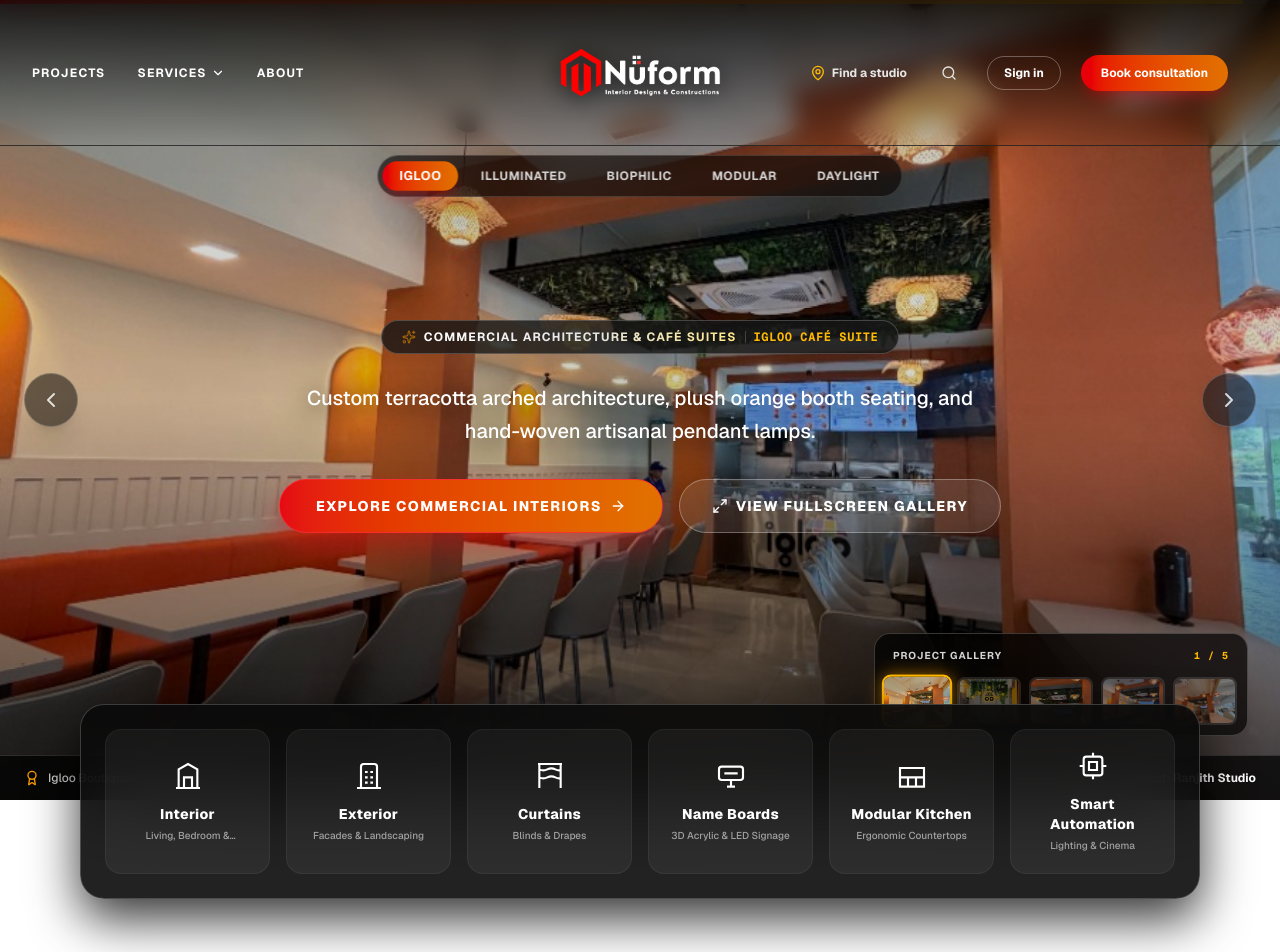
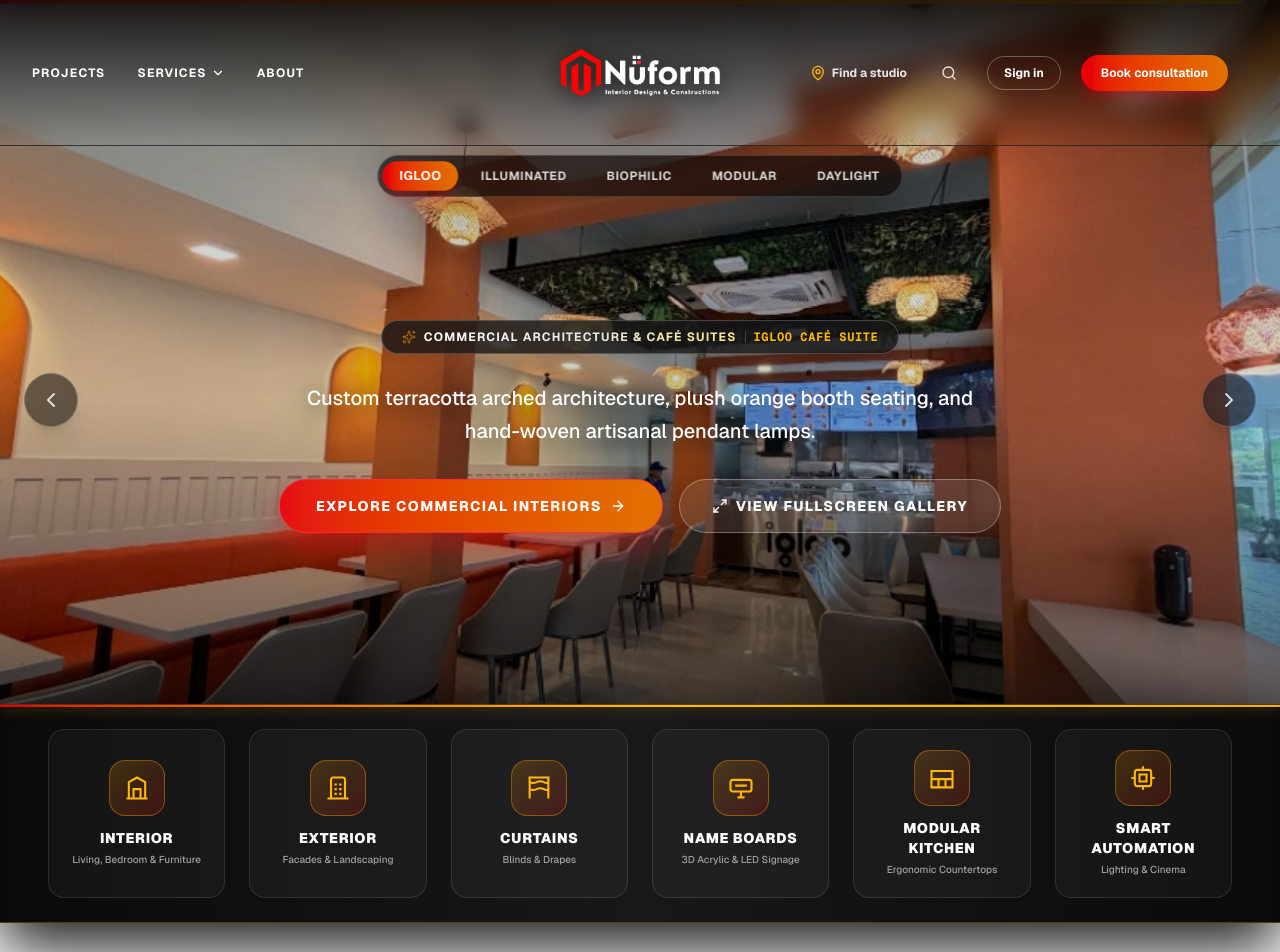
Before and after one commit to venkaat/nuform, a Next.js app: page / in a window 1280 px wide. Shown: the top 952 px of the page. Built offline with nearby package versions, Linux system fonts and the light colour scheme.

Commit message:
Make CategoryQuickBar full-width with luxury amber/red theme, and remove hero right project gallery dock

```diff
--- a/components/CategoryQuickBar.tsx
+++ b/components/CategoryQuickBar.tsx
@@ -8,7 +8,6 @@ import {
   Tag,
   Utensils,
   Cpu,
-  ArrowRight,
 } from "lucide-react";
 
 interface CategoryQuickBarProps {
@@ -21,102 +20,104 @@ export const QUICK_CATEGORIES = [
     title: "Interior",
     subtitle: "Living, Bedroom & Furniture",
     icon: (
-      <svg className="w-8 h-8 stroke-current fill-none stroke-[1.6]" viewBox="0 0 24 24">
+      <svg className="w-7 h-7 stroke-current fill-none stroke-[1.8]" viewBox="0 0 24 24">
         <path d="M3 21h18M5 21V7l7-4 7 4v14M9 13h6v8H9z" />
       </svg>
     ),
-    lucideIcon: Home,
   },
   {
     id: "exterior",
     title: "Exterior",
     subtitle: "Facades & Landscaping",
     icon: (
-      <svg className="w-8 h-8 stroke-current fill-none stroke-[1.6]" viewBox="0 0 24 24">
+      <svg className="w-7 h-7 stroke-current fill-none stroke-[1.8]" viewBox="0 0 24 24">
         <path d="M3 21h18M6 21V5a2 2 0 0 1 2-2h8a2 2 0 0 1 2 2v16M9 9h2M13 9h2M9 13h2M13 13h2M9 17h2M13 17h2" />
       </svg>
     ),
-    lucideIcon: Building2,
   },
   {
     id: "curtains",
     title: "Curtains",
     subtitle: "Blinds & Drapes",
     icon: (
-      <svg className="w-8 h-8 stroke-current fill-none stroke-[1.6]" viewBox="0 0 24 24">
+      <svg className="w-7 h-7 stroke-current fill-none stroke-[1.8]" viewBox="0 0 24 24">
         <path d="M3 3h18M4 3v18M20 3v18M4 7c2 1 4 1 6 0s4-1 6 0 4 1 4 0M4 13c2 1 4 1 6 0s4-1 6 0 4 1 4 0" />
       </svg>
     ),
-    lucideIcon: Sparkles,
   },
   {
     id: "name-boards",
     title: "Name Boards",
     subtitle: "3D Acrylic & LED Signage",
     icon: (
-      <svg className="w-8 h-8 stroke-current fill-none stroke-[1.6]" viewBox="0 0 24 24">
+      <svg className="w-7 h-7 stroke-current fill-none stroke-[1.8]" viewBox="0 0 24 24">
         <rect x="3" y="5" width="18" height="10" rx="2" />
         <path d="M7 10h10M12 15v5M9 20h6" />
       </svg>
     ),
-    lucideIcon: Tag,
   },
   {
     id: "modular-kitchen",
     title: "Modular Kitchen",
     subtitle: "Ergonomic Countertops",
     icon: (
-      <svg className="w-8 h-8 stroke-current fill-none stroke-[1.6]" viewBox="0 0 24 24">
+      <svg className="w-7 h-7 stroke-current fill-none stroke-[1.8]" viewBox="0 0 24 24">
         <path d="M3 6h18v14H3zM3 13h18M9 13v7M15 13v7M7 9h.01M17 9h.01" />
       </svg>
     ),
-    lucideIcon: Utensils,
   },
   {
     id: "smart-automation",
     title: "Smart Automation",
     subtitle: "Lighting & Cinema",
     icon: (
-      <svg className="w-8 h-8 stroke-current fill-none stroke-[1.6]" viewBox="0 0 24 24">
+      <svg className="w-7 h-7 stroke-current fill-none stroke-[1.8]" viewBox="0 0 24 24">
         <rect x="5" y="5" width="14" height="14" rx="2" />
         <path d="M9 9h6v6H9zM12 2v3M12 19v3M2 12h3M19 12h3" />
       </svg>
     ),
-    lucideIcon: Cpu,
   },
 ];
 
 export default function CategoryQuickBar({ onSelectCategory }: CategoryQuickBarProps) {
   return (
-    <div className="relative z-30 max-w-6xl mx-auto px-4 -mt-16 sm:-mt-20 md:-mt-24 mb-12 pointer-events-auto">
-      {/* Floating Dark Pill Bar */}
-      <div className="bg-neutral-950/90 backdrop-blur-2xl border border-white/20 rounded-3xl p-4 sm:p-6 shadow-[0_20px_50px_rgba(0,0,0,0.8)]">
+    <div className="relative z-30 w-full -mt-16 sm:-mt-20 md:-mt-24 mb-16 pointer-events-auto">
+      {/* Full Width Luxury Bar with Gold & Crimson Gradient Theme */}
+      <div className="w-full bg-gradient-to-r from-neutral-950 via-zinc-900 to-neutral-950 backdrop-blur-2xl border-y border-amber-500/30 shadow-[0_25px_60px_rgba(0,0,0,0.9)] py-6 px-4 sm:px-8 lg:px-12 relative overflow-hidden">
 
-        {/* Category Items Grid */}
-        <div className="grid grid-cols-2 sm:grid-cols-3 lg:grid-cols-6 gap-3 sm:gap-4">
+        {/* Decorative Top Glowing Amber-Red Gradient Accent Line */}
+        <div className="absolute top-0 inset-x-0 h-0.5 bg-gradient-to-r from-red-600 via-amber-400 to-yellow-500 shadow-[0_0_15px_rgba(245,158,11,0.8)]" />
+
+        {/* Max Width Container Grid */}
+        <div className="max-w-7xl mx-auto">
+          <div className="grid grid-cols-2 sm:grid-cols-3 lg:grid-cols-6 gap-4 sm:gap-6">
             {QUICK_CATEGORIES.map((cat) => (
               <button
                 key={cat.id}
                 onClick={() => onSelectCategory(cat.title)}
-              className="flex flex-col items-center justify-center p-4 sm:p-5 rounded-2xl bg-white/5 hover:bg-gradient-to-b hover:from-amber-500/20 hover:to-red-600/20 border border-white/5 hover:border-amber-500/50 transition-all duration-300 group cursor-pointer hover:scale-105 hover:shadow-xl"
+                className="flex flex-col items-center justify-center p-4 sm:p-5 rounded-2xl bg-white/[0.04] hover:bg-white/[0.09] border border-white/10 hover:border-amber-500/60 transition-all duration-300 group cursor-pointer hover:-translate-y-1.5 hover:shadow-[0_12px_30px_rgba(245,158,11,0.25)] relative overflow-hidden"
               >
-              {/* Icon Container */}
-              <div className="text-white group-hover:text-amber-400 transition-colors duration-300 mb-3 transform group-hover:-translate-y-1">
+                {/* Subtle Hover Gradient Fill */}
+                <div className="absolute inset-0 bg-gradient-to-br from-amber-500/10 via-transparent to-red-600/10 opacity-0 group-hover:opacity-100 transition-opacity duration-300 pointer-events-none" />
+
+                {/* Icon Container with Radiant Amber-Gold Gradient Badge */}
+                <div className="w-14 h-14 rounded-2xl bg-gradient-to-br from-amber-500/20 via-orange-500/15 to-red-600/20 border border-amber-500/40 text-amber-400 group-hover:bg-gradient-to-r group-hover:from-amber-500 group-hover:to-red-600 group-hover:text-white flex items-center justify-center transition-all duration-300 mb-3 group-hover:scale-110 group-hover:shadow-[0_0_20px_rgba(245,158,11,0.5)] shrink-0">
                   {cat.icon}
                 </div>
 
                 {/* Category Title */}
-              <span className="text-white font-extrabold text-xs sm:text-sm tracking-wide group-hover:text-amber-300 transition-colors text-center">
+                <span className="text-white font-black text-xs sm:text-sm tracking-wider group-hover:text-amber-300 transition-colors text-center uppercase">
                   {cat.title}
                 </span>
 
-              {/* Subtitle / Hint */}
+                {/* Subtitle / Description */}
                 <span className="text-[10px] text-neutral-400 group-hover:text-neutral-200 mt-1 text-center font-medium line-clamp-1">
                   {cat.subtitle}
                 </span>
               </button>
             ))}
           </div>
+        </div>
 
       </div>
     </div>
--- a/components/CinematicHero.tsx
+++ b/components/CinematicHero.tsx
@@ -241,35 +241,7 @@ export default function CinematicHero({ onOpenConsultation, onHeroLoaded }: Cine
 
       </div>
 
-      {/* INTERACTIVE THUMBNAIL DOCK (BOTTOM RIGHT) */}
-      <div className="hidden sm:flex absolute right-8 bottom-16 z-30 flex-col gap-2 bg-black/70 backdrop-blur-2xl p-2.5 rounded-2xl border border-white/20 shadow-2xl">
-        <div className="flex items-center justify-between px-2 pt-1 pb-1.5 text-[10px] font-bold text-neutral-300 uppercase tracking-widest">
-          <span>PROJECT GALLERY</span>
-          <span className="text-amber-400 font-mono">{currentIndex + 1} / 5</span>
-        </div>
-        <div className="flex items-center gap-2">
-          {CINEMATIC_SLIDES.map((slide, idx) => (
-            <button
-              key={slide.id}
-              onClick={() => selectSlide(idx)}
-              className={`relative group w-16 h-12 rounded-lg overflow-hidden border-2 transition-all duration-300 cursor-pointer ${
-                idx === currentIndex
-                  ? "border-amber-400 scale-110 shadow-[0_0_15px_rgba(245,158,11,0.6)]"
-                  : "border-white/20 opacity-60 hover:opacity-100 hover:border-white"
-              }`}
-            >
-              <img
-                src={slide.image}
-                alt={slide.tag}
-                className="w-full h-full object-cover group-hover:scale-110 transition-transform duration-500"
-              />
-              {idx === currentIndex && (
-                <div className="absolute inset-0 bg-amber-500/20 pointer-events-none" />
-              )}
-            </button>
-          ))}
-        </div>
-      </div>
+
 
       {/* STATS BAR AT BOTTOM */}
       <div
```
Lines whose indentation alone changed are shown as unchanged.
